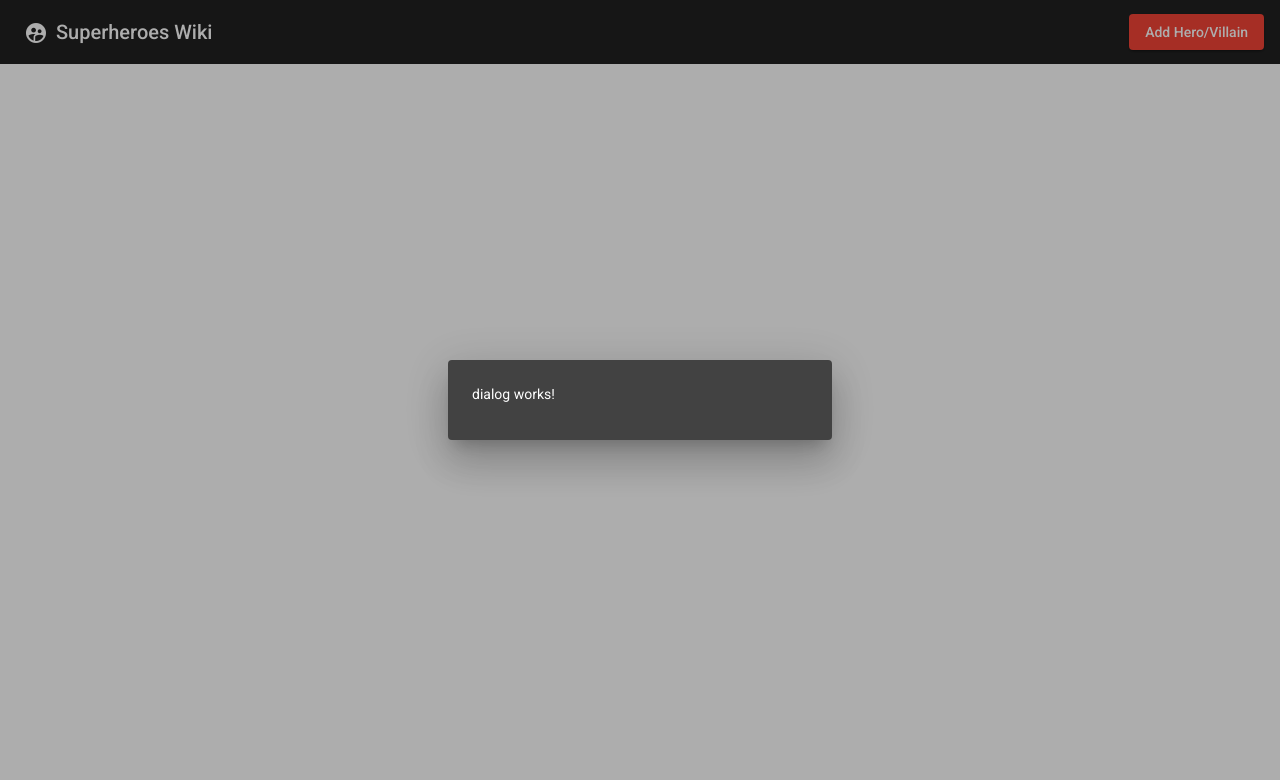
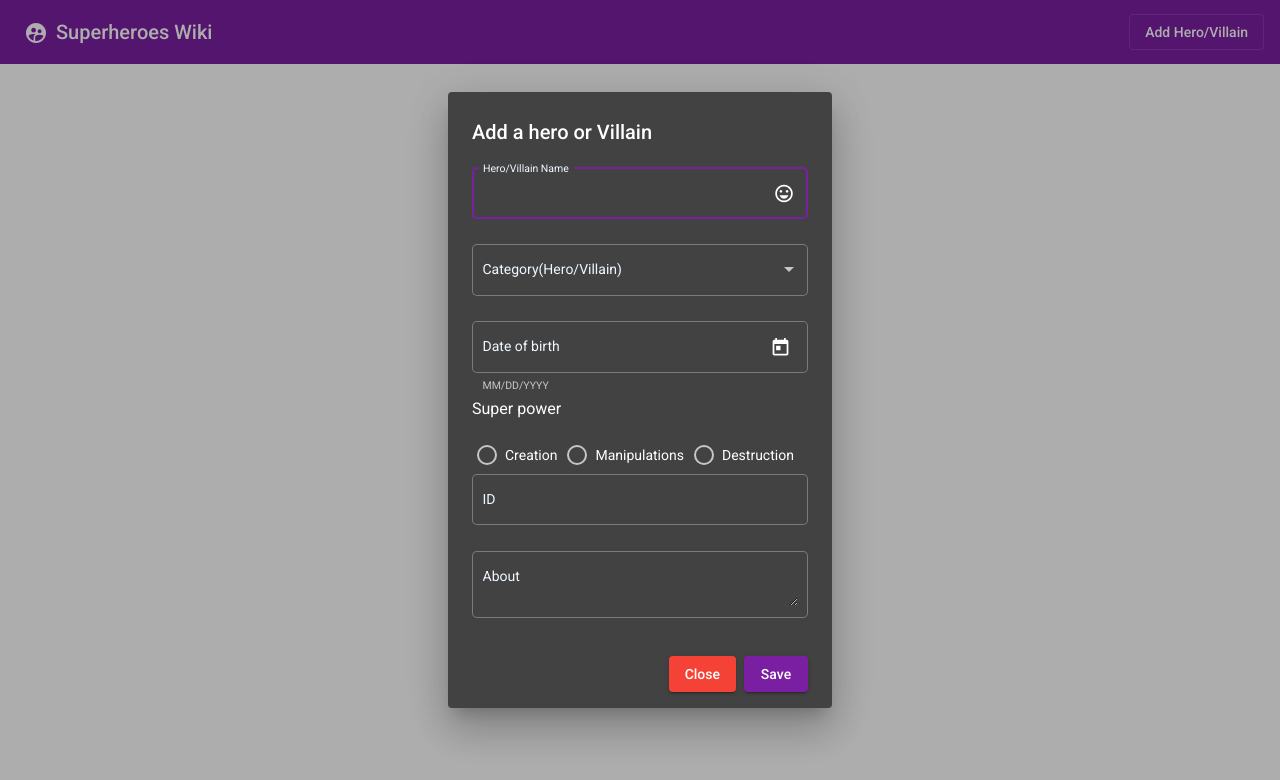
Before and after one commit to Dang3rZone/SuperHeroesCrud-Angular, an Angular app in the folder SuperheroesCrud/: page / in a window 1280 px wide. Both pictures are taken after a click on the button "Add Hero/Villain". Shown: the top 780 px of the page. Built offline with nearby package versions, Linux system fonts and the light colour scheme.

Commit message:
feat: added a form to add all info

```diff
--- a/SuperheroesCrud/src/app/app.component.html
+++ b/SuperheroesCrud/src/app/app.component.html
@@ -1,4 +1,4 @@
-<mat-toolbar color="secundary">
+<mat-toolbar color="primary">
   <button
     mat-icon-button
     class="example-icon"
@@ -8,7 +8,7 @@
   </button>
   <span>Superheroes Wiki</span>
   <span class="example-spacer"></span>
-  <button mat-raised-button color="warn" (click)="openDialog()">
+  <button mat-stroked-button color="black" (click)="openDialog()">
     Add Hero/Villain
   </button>
 </mat-toolbar>
--- a/SuperheroesCrud/src/app/dialog/dialog.component.html
+++ b/SuperheroesCrud/src/app/dialog/dialog.component.html
@@ -1 +1,53 @@
-<p>dialog works!</p>
+<h2 mat-dialog-title>Add a hero or Villain</h2>
+<div mat-dialog-content>
+  <mat-form-field appearance="outline">
+    <mat-label>Hero/Villain Name</mat-label>
+    <input matInput placeholder="Hint: Superman/Joker" />
+    <mat-icon matSuffix>sentiment_very_satisfied</mat-icon>
+  </mat-form-field>
+
+  <mat-form-field appearance="outline">
+    <mat-label>Category(Hero/Villain)</mat-label>
+    <mat-select placeholder="Category">
+      <mat-option value="hero">Hero</mat-option>
+      <mat-option value="villain">Villain</mat-option>
+    </mat-select>
+  </mat-form-field>
+
+  <mat-form-field appearance="outline">
+    <mat-label>Date of birth</mat-label>
+    <input matInput [matDatepicker]="picker" />
+    <mat-hint>MM/DD/YYYY</mat-hint>
+    <mat-datepicker-toggle matSuffix [for]="picker"></mat-datepicker-toggle>
+    <mat-datepicker #picker></mat-datepicker>
+  </mat-form-field>
+
+  <label for=""><h3>Super power</h3></label>
+  <mat-radio-group>
+    <mat-radio-button
+      class="example-radio-button"
+      *ngFor="let power of powersList"
+      [value]="power"
+    >
+      {{ power }}
+    </mat-radio-button>
+  </mat-radio-group>
+
+  <mat-form-field appearance="outline">
+    <mat-label>ID</mat-label>
+    <input matInput type="number" placeholder="Hint: Superman/Joker" />
+  </mat-form-field>
+
+  <mat-form-field appearance="outline">
+    <mat-label>About</mat-label>
+    <textarea
+      matInput
+      type="textarea"
+      placeholder="Who this person is"
+    ></textarea>
+  </mat-form-field>
+</div>
+<div mat-dialog-actions [align]="'end'">
+  <button mat-raised-button color="warn" mat-dialog-close>Close</button>
+  <button mat-raised-button color="primary">Save</button>
+</div>
--- a/SuperheroesCrud/src/app/dialog/dialog.component.scss
+++ b/SuperheroesCrud/src/app/dialog/dialog.component.scss
@@ -0,0 +1,18 @@
+mat-form-field {
+  width: 100%;
+}
+
+mat-label {
+  color: aliceblue;
+}
+
+.example-radio-group {
+  display: flex;
+  flex-direction: column;
+  margin: 15px 0;
+  align-items: flex-start;
+}
+
+.example-radio-button {
+  margin: 5px;
+}
--- a/SuperheroesCrud/src/app/dialog/dialog.component.ts
+++ b/SuperheroesCrud/src/app/dialog/dialog.component.ts
@@ -10,5 +10,6 @@ export interface DialogData {
   styleUrls: ['./dialog.component.scss'],
 })
 export class DialogComponent implements OnInit {
+  powersList = ['Creation', 'Manipulations', ' Destruction'];
   ngOnInit(): void {}
 }
```
Also changed, not shown: SuperheroesCrud/src/app/app.module.ts (+12 -0 lines).
